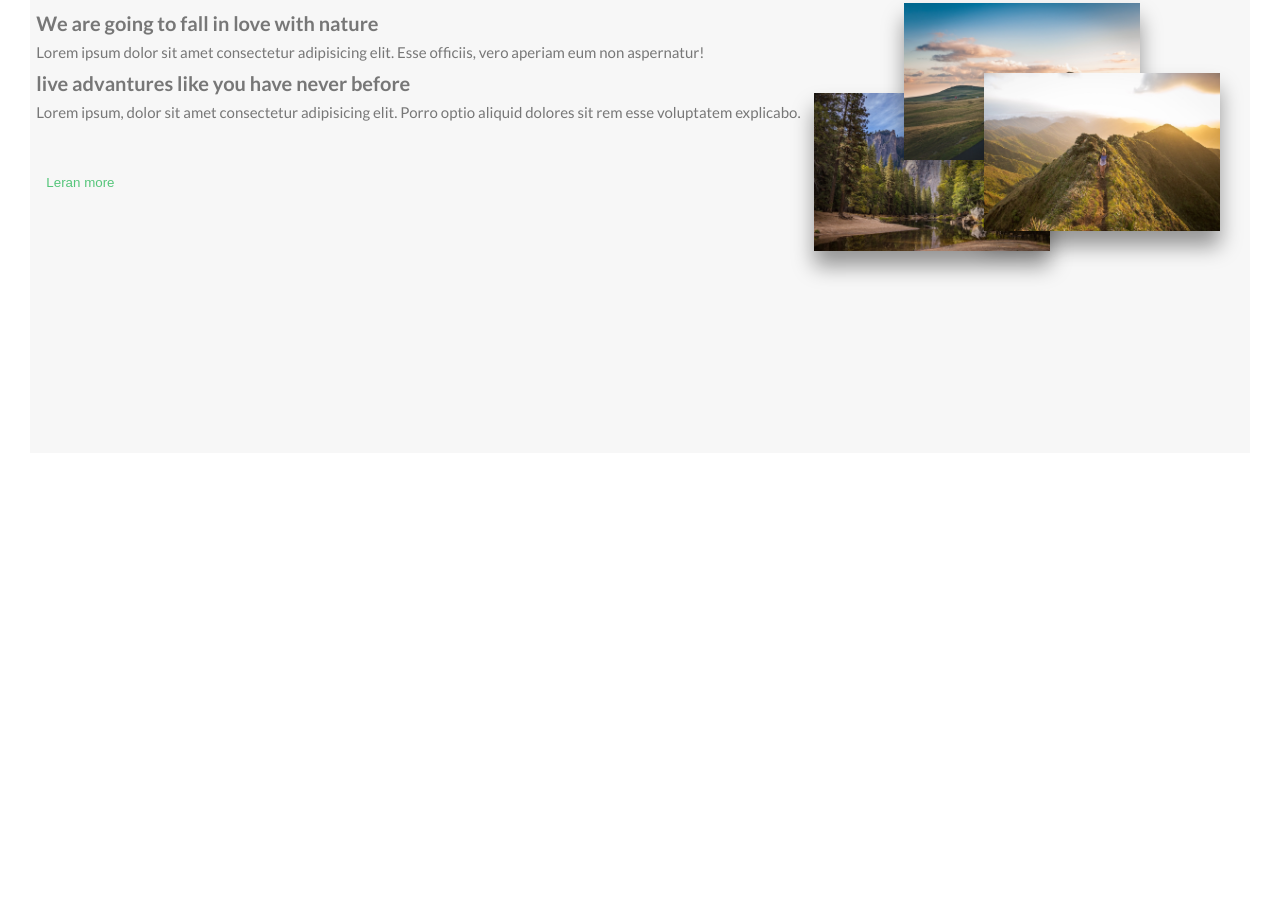
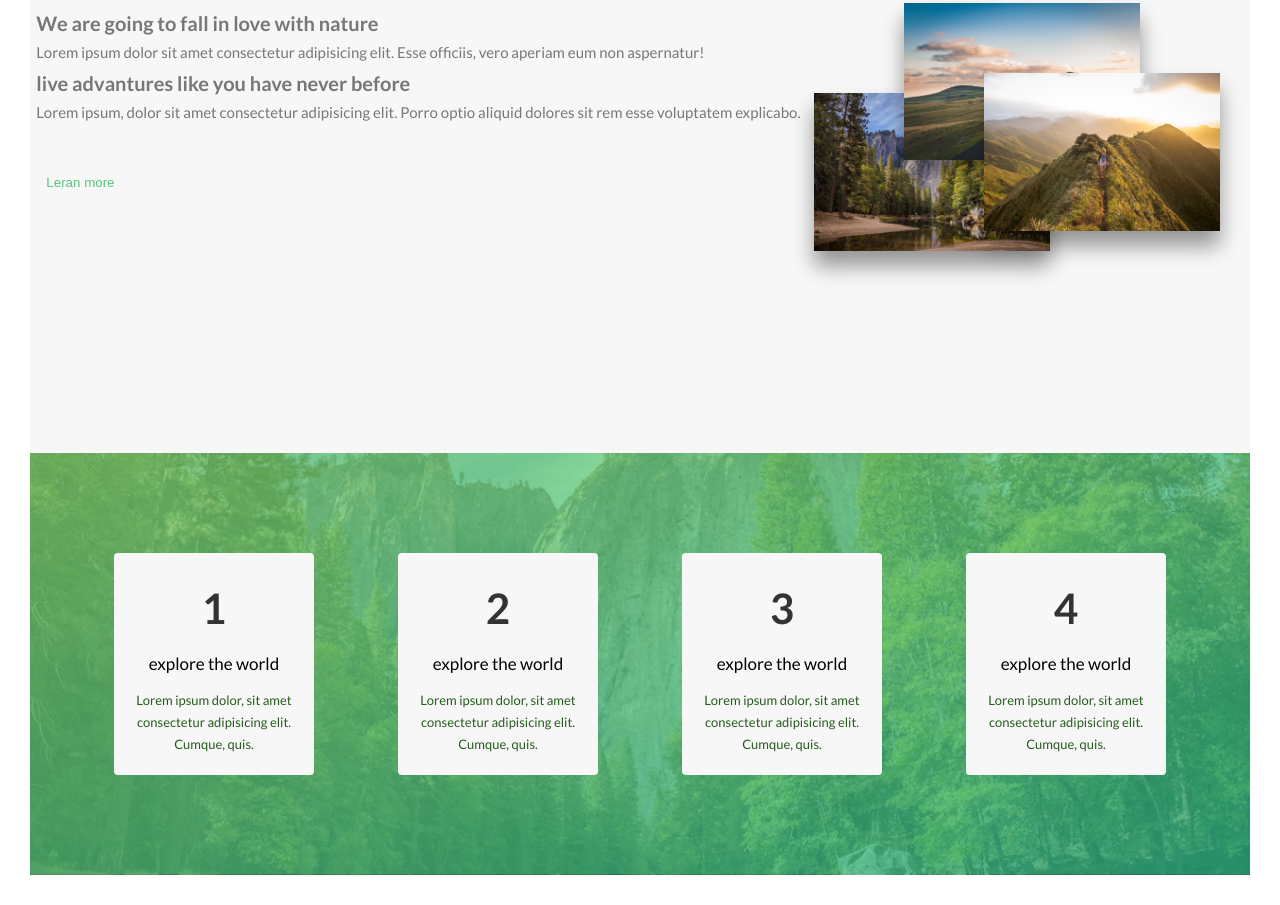
Before and after one commit to yash-jivani/Natours, a website: page index.html in a window 1280 px wide. Shown: the part 1071-1976 px from the top of the page. Before the commit the page ends 1554 px from the top, so only its background shows below. Drawn offline with Linux system fonts and the light colour scheme.

Commit message:
features section

```diff
--- a/index.html
+++ b/index.html
@@ -48,6 +48,33 @@
                 </div>
             </div>
         </section>
+
+        <section class="section-features">
+            <div class="card-wrapper">
+
+                <div class="card u-text-center">
+                    <div class="card__head">1</div>
+                    <div class="card__heading-text">explore the world</div>
+                    <p>Lorem ipsum dolor, sit amet consectetur adipisicing elit. Cumque, quis.</p>
+                </div>
+                <div class="card u-text-center">
+                    <div class="card__head">2</div>
+                    <div class="card__heading-text">explore the world</div>
+                    <p>Lorem ipsum dolor, sit amet consectetur adipisicing elit. Cumque, quis.</p>
+                </div>
+                <div class="card u-text-center">
+                    <div class="card__head">3</div>
+                    <div class="card__heading-text">explore the world</div>
+                    <p>Lorem ipsum dolor, sit amet consectetur adipisicing elit. Cumque, quis.</p>
+                </div>
+                <div class="card u-text-center">
+                    <div class="card__head">4</div>
+                    <div class="card__heading-text">explore the world</div>
+                    <p>Lorem ipsum dolor, sit amet consectetur adipisicing elit. Cumque, quis.</p>
+                </div>
+
+            </div>
+        </section>
     </main>
 
 </body>
--- a/sass/base/_typography.scss
+++ b/sass/base/_typography.scss
@@ -110,3 +110,51 @@
     }
   }
 }
+
+.section-features{
+  // transform: skew(-7deg);
+  padding: 10rem 0;
+  background-image: linear-gradient(
+    to right bottom,
+    rgba($color-primary-light, 0.753),
+    rgba($color-primary-dark, 0.753)
+  ),
+  url(/img/nat-1-large.jpg);
+background-position: center;
+background-size: cover;
+  .card-wrapper{
+    display: flex;
+    justify-content: space-evenly;
+    flex-wrap: wrap;
+  }
+  .card{
+    padding: 1rem;
+    background-color: $color-light-gray-1;
+    width: 20rem;
+    border-radius: 4px;
+    padding: 2rem 0;
+    transition: all 0.3s;
+
+    &__head{
+      font-size: 4.2rem;
+      font-weight: 700;
+      color: lighten($color: #000000, $amount: 20);
+      margin-bottom: .5rem;
+    }
+
+    &__heading-text{
+      color: #000000;
+      font-size: 1.7rem;
+      margin-bottom: 1rem;
+    }
+    p{
+      font-size: 1.3rem;
+      color: darken($color-primary-light,40);
+    }
+    &:hover{
+      transform: scale(1.2);
+      box-shadow: 0 1.5rem 2rem rgba($color: #000000, $alpha: 0.4);
+      cursor: pointer;
+    }
+  }
+}
```
Also changed, not shown: css/main.css, 1 other file.
